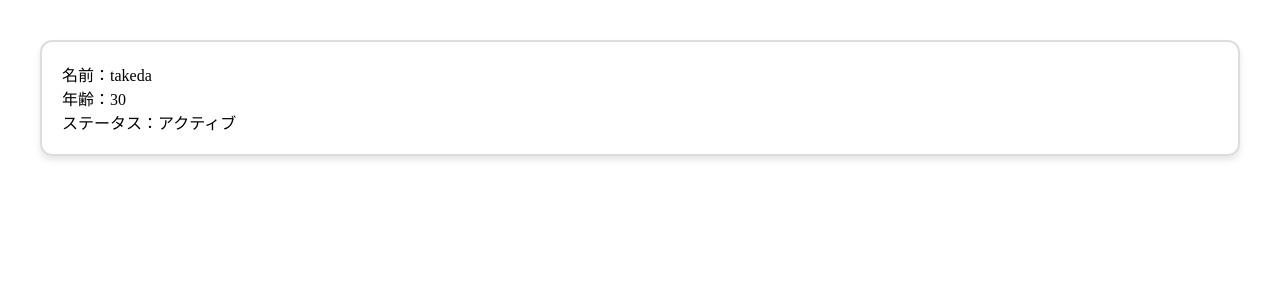
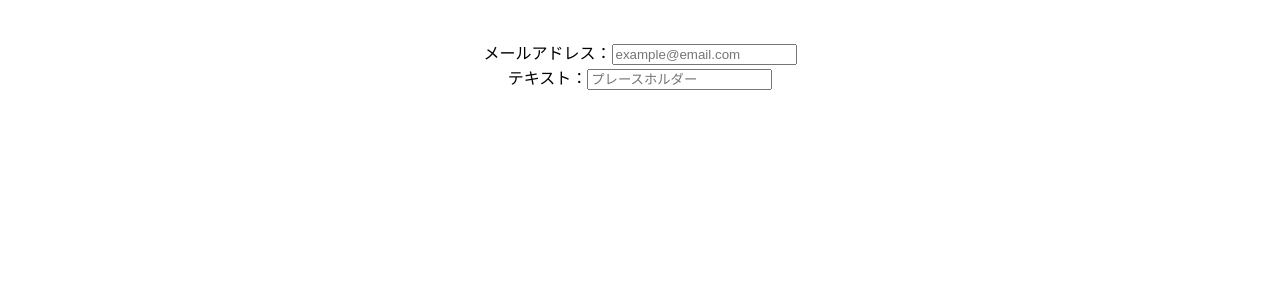
Before and after one commit to naoto-takeda-git/react-100knock, a React (Vite) app in the folder udemy-react-100/: page / in a window 1280 px wide. Shown: the top 300 px of the page. Built offline with nearby package versions, Linux system fonts and the light colour scheme.

Commit message:
add Knock8,9,10

```diff
--- a/udemy-react-100/src/App.tsx
+++ b/udemy-react-100/src/App.tsx
@@ -1,5 +1,5 @@
 import "./App.css";
-import Knock from "./components/basic/Knock07";
+import Knock from "./components/basic/Knock10";
 
 function App() {
   return (
--- /dev/null
+++ b/udemy-react-100/src/components/basic/InputField.tsx
@@ -0,0 +1,20 @@
+type InputFieldProps = {
+    label: string;
+    type: string;
+    placeholder: string;
+    required: boolean
+};
+
+const InputField: React.FC<InputFieldProps> = ({label, ...restProps}: InputFieldProps) => {
+    return (
+    <>
+        <div className="input-field">
+            <label for="target" >
+                {label}：
+                <input id="target" {...restProps} ></input>
+            </label>
+        </div>
+    </>)
+};
+
+export default InputField;
--- /dev/null
+++ b/udemy-react-100/src/components/basic/Knock10.tsx
@@ -0,0 +1,22 @@
+import InputField from './InputField';
+
+const Knock10 = () => {
+    return (
+        <>
+            <InputField
+                label="メールアドレス"
+                type="email"
+                placeholder="example@email.com"
+                required
+            />
+            <InputField
+                label="テキスト"
+                type="text"
+                placeholder="プレースホルダー"
+                required = {false}
+            />
+        </>
+    )
+};
+
+export default Knock10;
```
Also changed, not shown: udemy-react-100/src/components/basic/Button.tsx (added, +29 -0 lines), udemy-react-100/src/components/basic/Card.tsx (added, +15 -0 lines), udemy-react-100/src/components/basic/Knock08.tsx (added, +13 -0 lines), udemy-react-100/src/components/basic/Knock09.tsx (added, +16 -0 lines).
